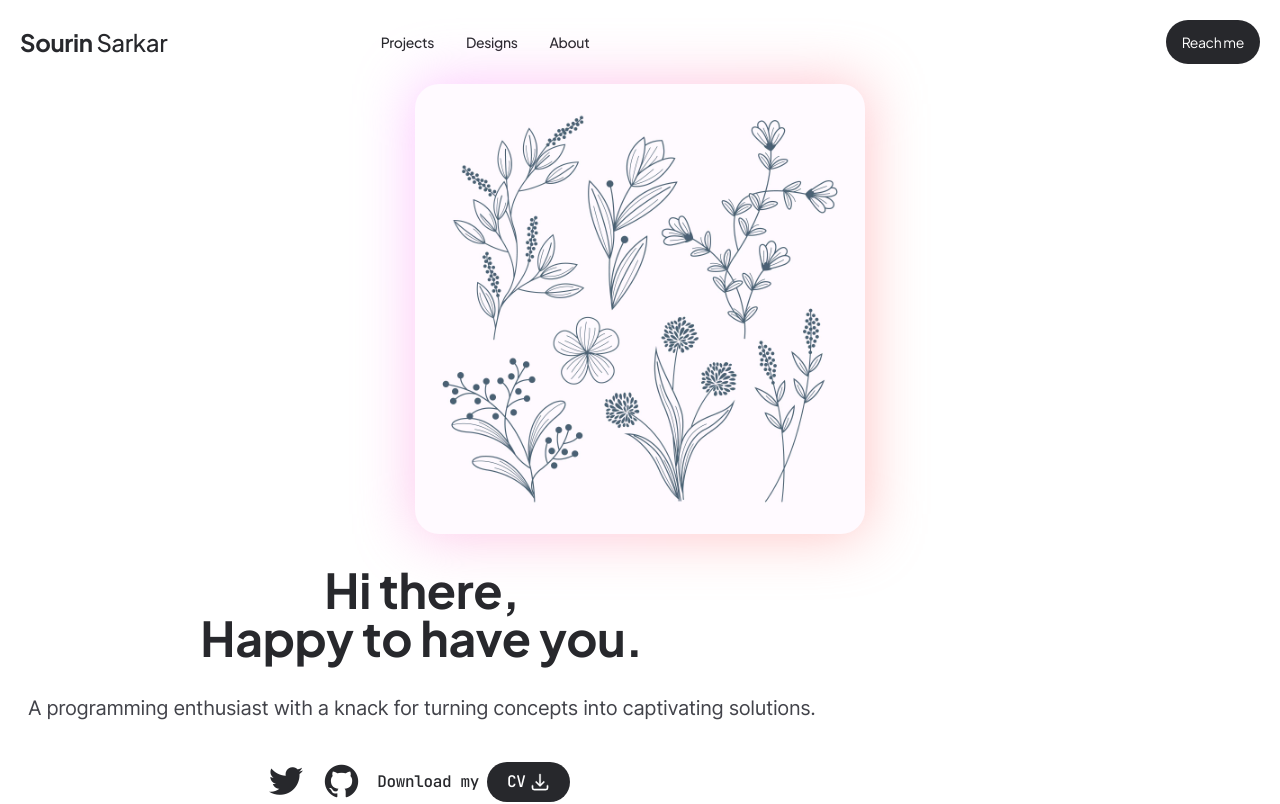
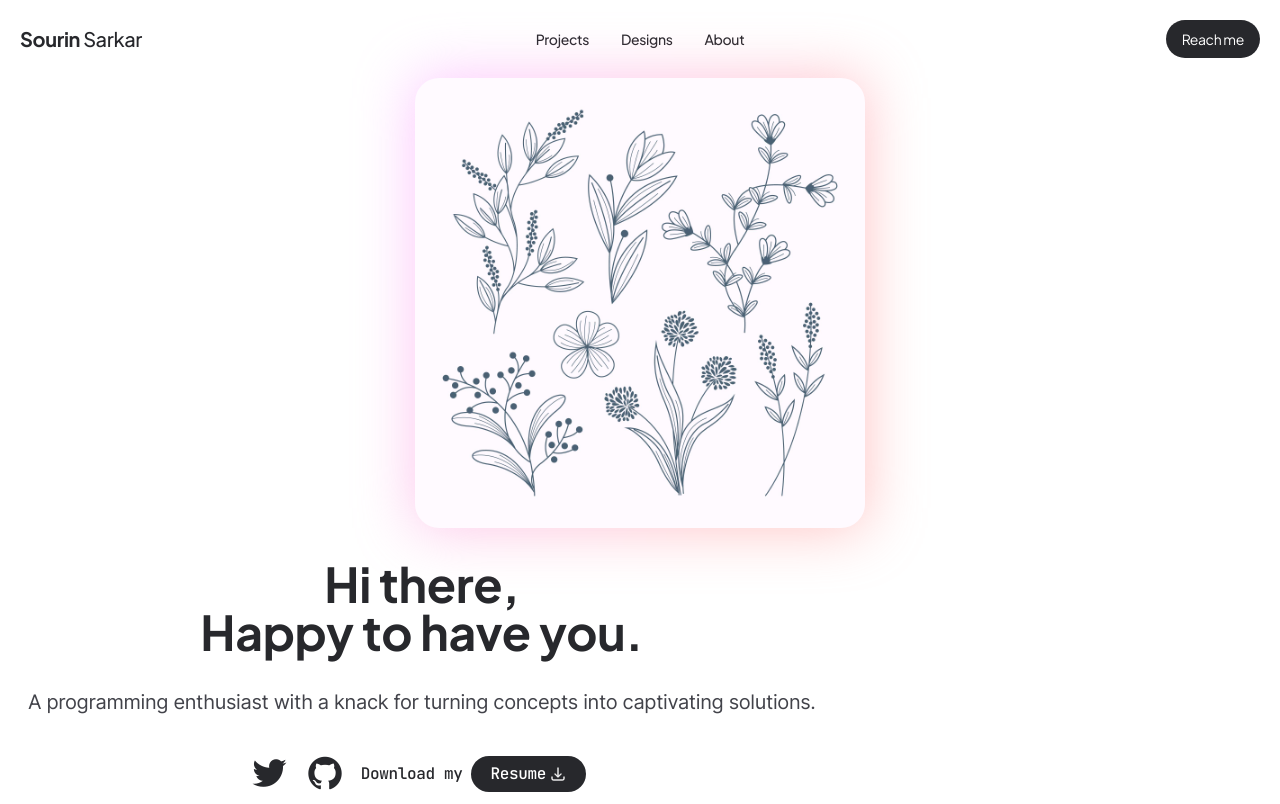
Before and after one commit to sourinsarkar/portfolioX, a React (Vite) app: page / in a window 1280 px wide. Shown: the top 804 px of the page. Built offline with nearby package versions, Linux system fonts and the light colour scheme.

Commit message:
Customizing the xl breakpoint

```diff
--- a/src/components/Home/HomeBody.tsx
+++ b/src/components/Home/HomeBody.tsx
@@ -26,7 +26,7 @@ const HomeBody: React.FC = () => {
                             <li><a href="https://github.com/sourinsarkar" target="_blank" title="Github"><i className="ri-github-fill text-3xl xl:text-[2.5em] p-2 text-primary-color"></i></a> </li>
                             <li className="flex items-center mono-font font-semibold text-sm xl:text-base p-2 text-primary-color">
                                 <p>Download my</p>
-                                <a href="/resume/resume.pdf" download className="flex items-center mx-2 px-4 py-1.5 xl:px-5 xl:py-2 rounded-full bg-primary-color text-white gap-1">CV <ArrowDownTrayIcon stroke="currentColor" stroke-width="0.5" className="h-5 w-5" /> </a>
+                                <a href="/resume/resume.pdf" download className="flex items-center mx-2 px-4 py-1.5 xl:px-5 4xl:py-2 rounded-full bg-primary-color text-white gap-1">Resume <ArrowDownTrayIcon stroke="currentColor" stroke-width="0.5" className="h-4 w-4" /> </a>
                             </li>
                         </ul>
                     </div>
--- a/src/components/Nav/GlobalNav.tsx
+++ b/src/components/Nav/GlobalNav.tsx
@@ -7,14 +7,14 @@ const GlobalNav: React.FC = () => {
         <div className="w-full flex-generic">
           <div className="flex items-center gap-1">
             <div>
-              <h1 className="font-bold xl:text-2xl">
+              <h1 className="font-bold xl:text-xl">
                 Sourin <span className="font-medium">Sarkar</span>
               </h1>
             </div>
           </div>
         </div>
 
-        <div className="w-full hidden xl:inline">
+        <div className="w-full hidden xl:block">
           <div className="flex-generic justify-center">
             <ul className="flex-generic list-nav-elements font-medium text-sm">
               <li>
@@ -30,7 +30,7 @@ const GlobalNav: React.FC = () => {
           </div>
         </div>
 
-        <div className="w-full">
+        <div className="w-full xl:hidden">
           <div className="flex justify-end">
             <div className="sm:hidden">
               <ChevronDownIcon className="h-4 w-4 text-primary-color" stroke="currentColor" stroke-width="0.8" />
@@ -38,10 +38,10 @@ const GlobalNav: React.FC = () => {
           </div>
         </div>
 
-        <div className="w-full hidden xl:inline">
+        <div className="w-full hidden xl:block">
           <div className="flex-generic justify-end">
             <div className="flex items-center justify-center">
-              <a href="mailto:Sourin Sarkar <work@sourin.in>" className="px-4 py-1.5 xl:px-4 xl:py-3 text-sm rounded-full bg-primary-color text-white ">Reach me</a>
+              <a href="mailto:Sourin Sarkar <work@sourin.in>" className="leading-none px-4 py-1.5 xl:px-4 xl:py-3 text-sm rounded-full bg-primary-color text-white ">Reach me</a>
             </div>
           </div>
         </div>
--- a/src/layouts/Home.tsx
+++ b/src/layouts/Home.tsx
@@ -3,7 +3,7 @@ import GlobalNav from "../components/Nav/GlobalNav";
 
 const Home: React.FC = () => {
     return (
-        <div className="h-screen flex flex-col mx-5">
+        <div className="h-screen flex flex-col xl:block mx-5">
             <div className="py-5"><GlobalNav /></div>
             <div className="flex xl:items-center xl:grow"><HomeBody /></div>
         </div>
```
Also changed, not shown: public/gif/car-gif.gif (deleted), public/gif/gridlines.gif (deleted).
